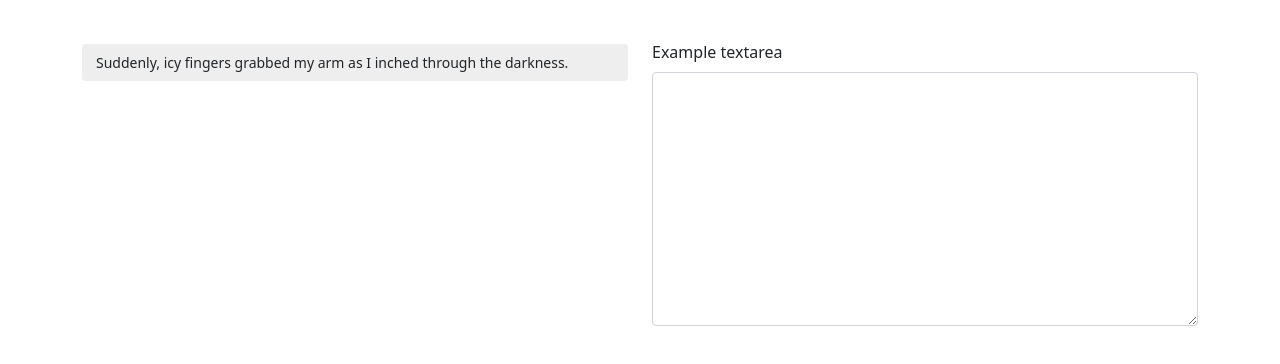
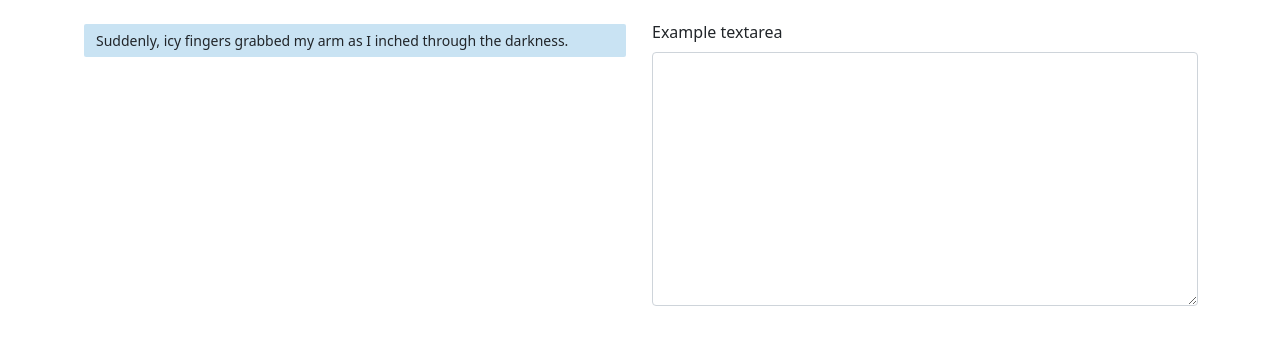
Before and after one commit to kixlab/gpt-editor, a React (Create React App) app: page / in a window 1280 px wide. Shown: the top 364 px of the page. Built offline with nearby package versions, Linux system fonts and the light colour scheme.

Commit message:
Add maximization minimization buttons

```diff
--- /dev/null
+++ b/src/components/MaxMinNode.js
@@ -0,0 +1,26 @@
+import React, { useEffect, useState } from 'react';
+import styled from "styled-components";
+
+function MaxMinNode(props) {
+    function handleClick() {
+        props.handleMaxMinimize(props.nodeId);
+    }
+
+    return (
+        <MaxMinBtn attr={{depth: props.depth}} onClick={handleClick}>
+            {props.isMinimized ? "+" : "-"}
+        </MaxMinBtn>
+    )
+}
+
+const MaxMinBtn = styled.div`
+    width: calc(100% - ${props => props.attr.depth * 40}px);
+    height: 20px;
+    border-radius: 4px;
+    background-color: #f5f5f5;
+    margin-left: ${props => props.attr.depth*40 + "px"};
+    text-align: center;
+    cursor: pointer;
+`;
+
+export default MaxMinNode;
--- a/src/components/Node.js
+++ b/src/components/Node.js
@@ -46,12 +46,13 @@ function Node(props) {
 
     return (
         <div style={{position: "relative"}} onMouseEnter={handleHover} onMouseLeave={handleNotHover}>
-            <NodeCont attr={{depth: props.depth, isBordered: props.isBordered, isHovered: isHovered, isEdit: isEdit}}
+            <NodeCont
+                attr={{depth: props.depth, isBordered: props.isBordered, isHovered: isHovered, isEdit: isEdit, isNew: props.isNew}}
                 contentEditable={isEdit} onClick={handleClick} onKeyDown={handleKeyDown}
                 onBlur={handleBlur}>
                 {nodeText}
             </NodeCont>
-            { !isHovered ? "" :
+            { !isHovered || isEdit ? "" :
                 <GenerateBtn onClick={handleGenerate}>
                     <FontAwesomeIcon icon={faMagic} color="white"/>
                 </GenerateBtn>
@@ -69,10 +70,10 @@ const NodeCont = styled.div`
     padding: 6px 12px;
     padding-right: ${props => props.attr.isHovered ? "40px" : "16px"};
     border-radius: 4px;
-    background-color: ${props => props.attr.isEdit ? "#fff" : "#eee"};
-    margin: 4px 0px;
+    background-color: ${props => props.attr.isEdit ? "#fff" : (props.attr.isNew ? "#c9e3f3" : "#eee" )};
+    margin: 2px 0px;
     margin-left: ${props => props.attr.depth*40 + "px"};
-    border: solid 2px ${props => props.attr.isBordered ? "#0179be" : "#eee"};
+    border: solid 2px ${props => props.attr.isBordered ? "#0179be" : "#fff"};
 `;
 
 const NodeInput = styled.textarea`
--- a/src/components/Tree.js
+++ b/src/components/Tree.js
@@ -2,6 +2,7 @@ import React, { useState } from 'react';
 import axios from "axios";
 
 import Node from './Node';
+import MaxMinNode from './MaxMinNode';
 import { loremipsum } from './LoremIpsum';
 import { propTypes } from 'react-bootstrap/esm/Image';
 
@@ -9,7 +10,7 @@ function Tree(props) {
     const storyStarter = "Suddenly, icy fingers grabbed my arm as I inched through the darkness."
     const [treeData, setTreeData] = useState(
         [
-            { id: 0, text: storyStarter, parent: -1, children: [] }
+            { id: 0, text: storyStarter, parent: -1, children: [], isNew: true, isMaximized: false }
         ]
     );
     const [hoveredPath, setHoveredPath] = useState([]);
@@ -22,13 +23,18 @@ function Tree(props) {
             console.log(response.data);
 
             var treeDataCopy = [...treeData];
+            treeDataCopy.forEach((value, idx) => {
+                treeDataCopy[idx].isNew = false;
+            });
             for(var i = 0; i < response.data.length; i++) {
                 var newNodeId = treeDataCopy.length;
                 var newNode = {
                     id: newNodeId,
                     text: response.data[i].text + ".",
                     parent: nodeId,
-                    children: []
+                    children: [],
+                    isNew: true,
+                    isMaximized: false
                 }
                 treeDataCopy[nodeId].children.push(newNodeId);
                 treeDataCopy.push(newNode);
@@ -41,13 +47,18 @@ function Tree(props) {
 
     function getTestGenerations(text, nodeId) {
         var treeDataCopy = [...treeData];
+        treeDataCopy.forEach((value, idx) => {
+            treeDataCopy[idx].isNew = false;
+        });
         for(var i = 0; i < 3; i++) {
             var newNodeId = treeDataCopy.length;
             var newNode = {
                 id: newNodeId,
                 text: loremipsum[Math.floor(Math.random() * loremipsum.length)] + ".",
                 parent: nodeId,
-                children: []
+                children: [],
+                isNew: true,
+                isMaximized: false
             }
             treeDataCopy[nodeId].children.push(newNodeId);
             treeDataCopy.push(newNode);
@@ -56,7 +67,8 @@ function Tree(props) {
     }
 
     function handleGenerate(nodeId) {
-        getGenerations(textify(nodeId), nodeId);
+        getTestGenerations(textify(nodeId), nodeId);
+        // getTestGenerations(textify(nodeId), nodeId);
     }
 
     function textify (nodeId) {
@@ -90,17 +102,40 @@ function Tree(props) {
         setTreeData(treeDataCopy);
     }
 
+    function handleMaxMinimize(nodeId) {
+        var treeDataCopy = [...treeData];
+        treeDataCopy[nodeId].isMaximized = !treeDataCopy[nodeId].isMaximized;
+        setTreeData(treeDataCopy);
+    }
+
     function renderTree(currentNode, depth) {
         const tree = [
-            <Node nodeId={currentNode.id} depth={depth} text={currentNode.text}
+            <Node key={"node-" + currentNode.id} nodeId={currentNode.id} depth={depth} text={currentNode.text} isNew={currentNode.isNew}
                 isBordered={hoveredPath.includes(currentNode.id)}
                 handleGenerate={handleGenerate} onNodeHover={handleNodeHover}
                 handleEdit={handleNodeEdit}/>
         ];
         console.log(currentNode);
+
+        var minimizedChildren = 0;
         for (let i = 0; i < currentNode.children.length; i++) {
-            tree.push(renderTree(treeData[currentNode.children[i]], depth + 1));
+            var child = treeData[currentNode.children[i]];
+            if(child.children.length != 0 || child.isNew || currentNode.isMaximized) {
+                tree.push(renderTree(child, depth + 1));
+            } else {
+                minimizedChildren += 1;
+            }
         }
+
+        if(currentNode.children.length != 0 && !treeData[currentNode.children[0]].isNew) {
+            tree.splice(
+                tree.length - (currentNode.children.length - minimizedChildren),
+                0,
+                <MaxMinNode nodeId={currentNode.id} depth={depth+1} isMinimized={!currentNode.isMaximized}
+                    handleMaxMinimize={handleMaxMinimize}/>
+            );
+        }
+
         return tree;
     }
 
--- a/src/public/css/App.css
+++ b/src/public/css/App.css
@@ -1,5 +1,5 @@
 .App {
-  padding: 40px;
+  padding: 20px;
 }
 
 .App-logo {
```
